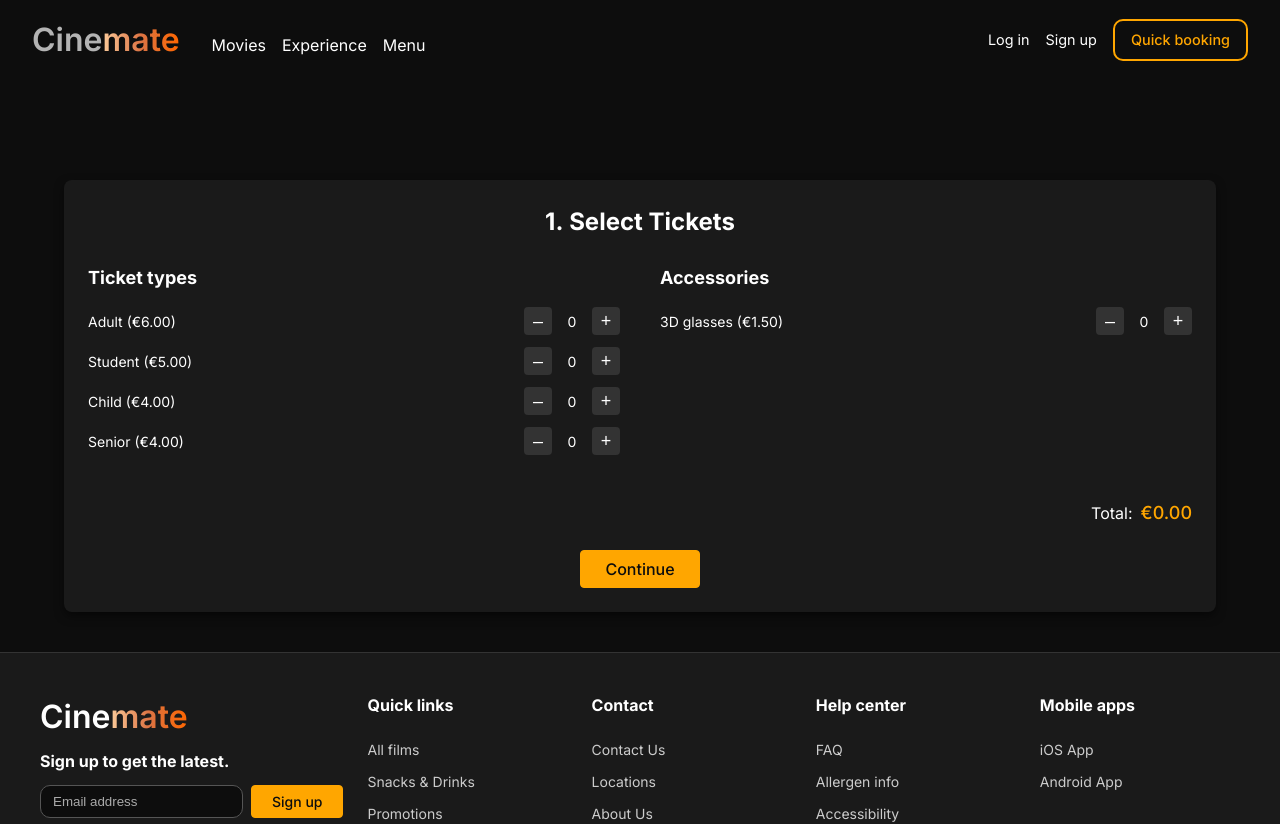
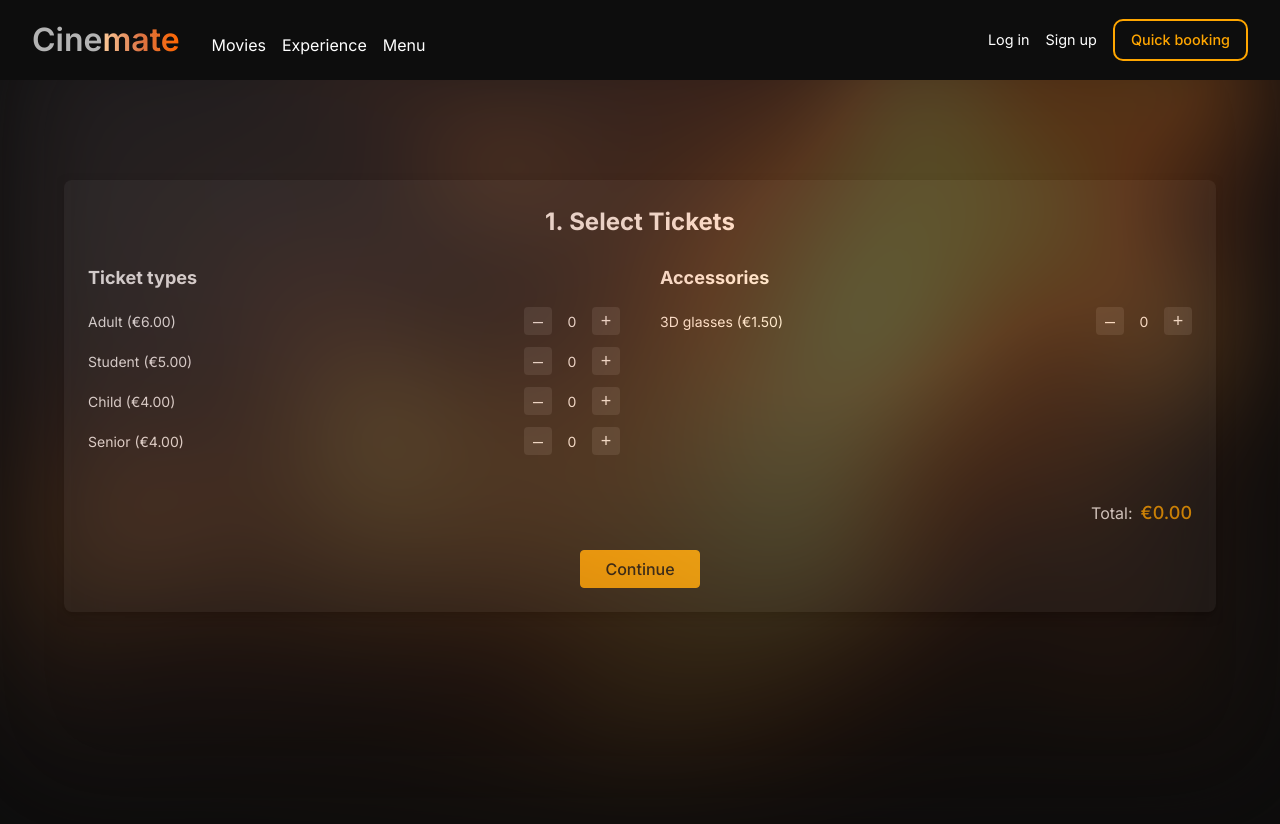
Before and after one commit to Maxnights/cinemate, a React (Create React App) app: page /booking/tickets in a window 1280 px wide. Shown: the top 824 px of the page. Built offline with nearby package versions, Linux system fonts and the light colour scheme.

Commit message:
add blur effect for booking page

```diff
--- a/src/pages/booking/index.module.css
+++ b/src/pages/booking/index.module.css
@@ -2,9 +2,10 @@
 
 .booking-page {
   padding-top: 100px;
-  padding-bottom: 40px;
+  padding-bottom: 350px;
   background-color: var(--color-dark);
   color: var(--color-light);
+
 }
 
 .booking-page__container {
@@ -13,3 +14,21 @@
   margin: 0 auto;
   padding: 0 24px;
 }
+
+.booking-page::before {
+  content: "";
+  position: fixed;
+  top: 0;
+  left: 50%;
+  margin-left: -50vw;
+  width: 100vw;
+  height: 100vh;
+  pointer-events: none;
+  z-index: 0;
+  background:
+    linear-gradient(to top, rgba(0, 0, 0, 0.8) 0%, rgba(0, 0, 0, 0) 70%),
+    url("../../assets/images/backgrounds/showa-bg.jpg") center bottom/cover
+      no-repeat;
+  filter: blur(60px) brightness(1.3);
+  opacity: 0.3;
+}
```
